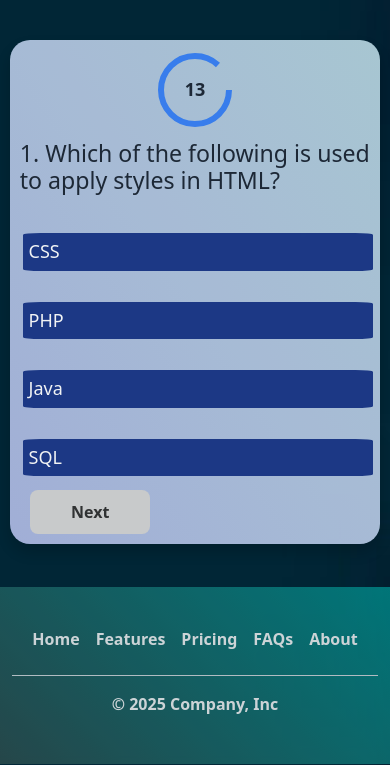
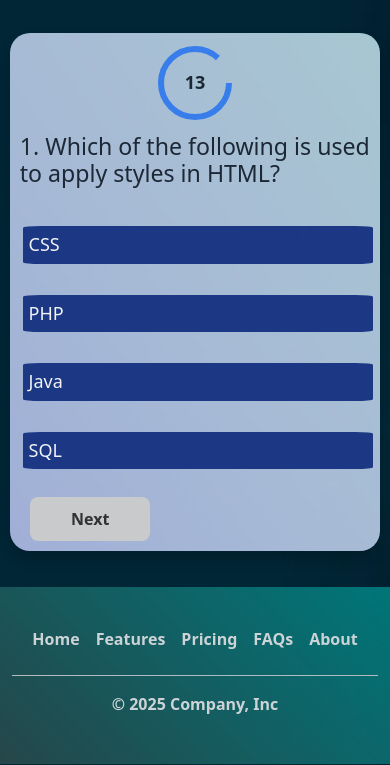
Before and after one commit to Suhaib8552/Quiz-app, a plain HTML site: page index.html in a window 390 px wide. Both pictures are taken after a click on the button "Start Quiz". Shown: the part 83-848 px from the top of the page. Drawn offline with nearby package versions, Linux system fonts and the light colour scheme.

Commit message:
Updated Styling

```diff
--- a/index.css
+++ b/index.css
@@ -284,4 +284,7 @@ input[type="radio"]{
         font-size: 16px;
 
     }
+    #next-btn{
+        margin-top: 4%;
+    }
 }
```
